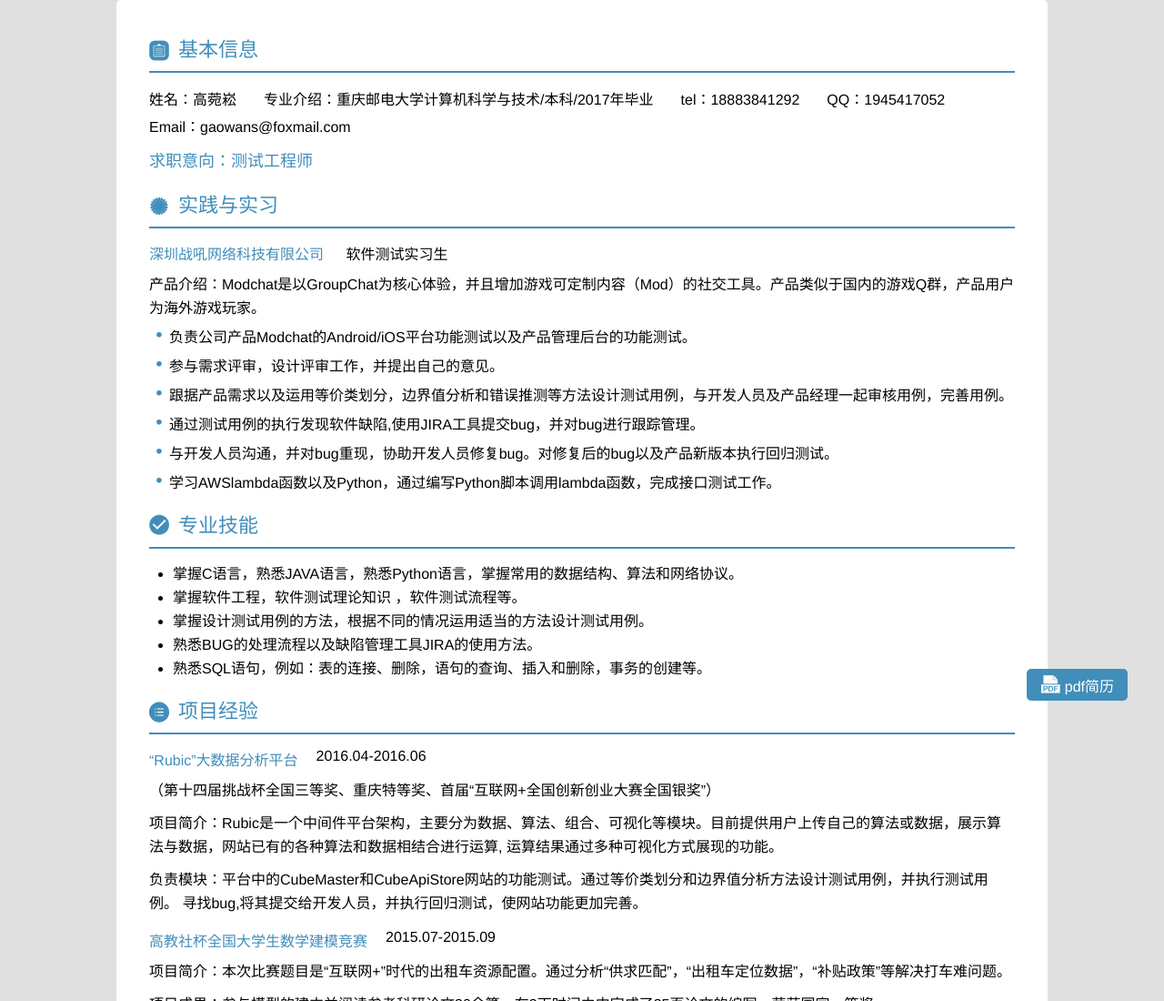
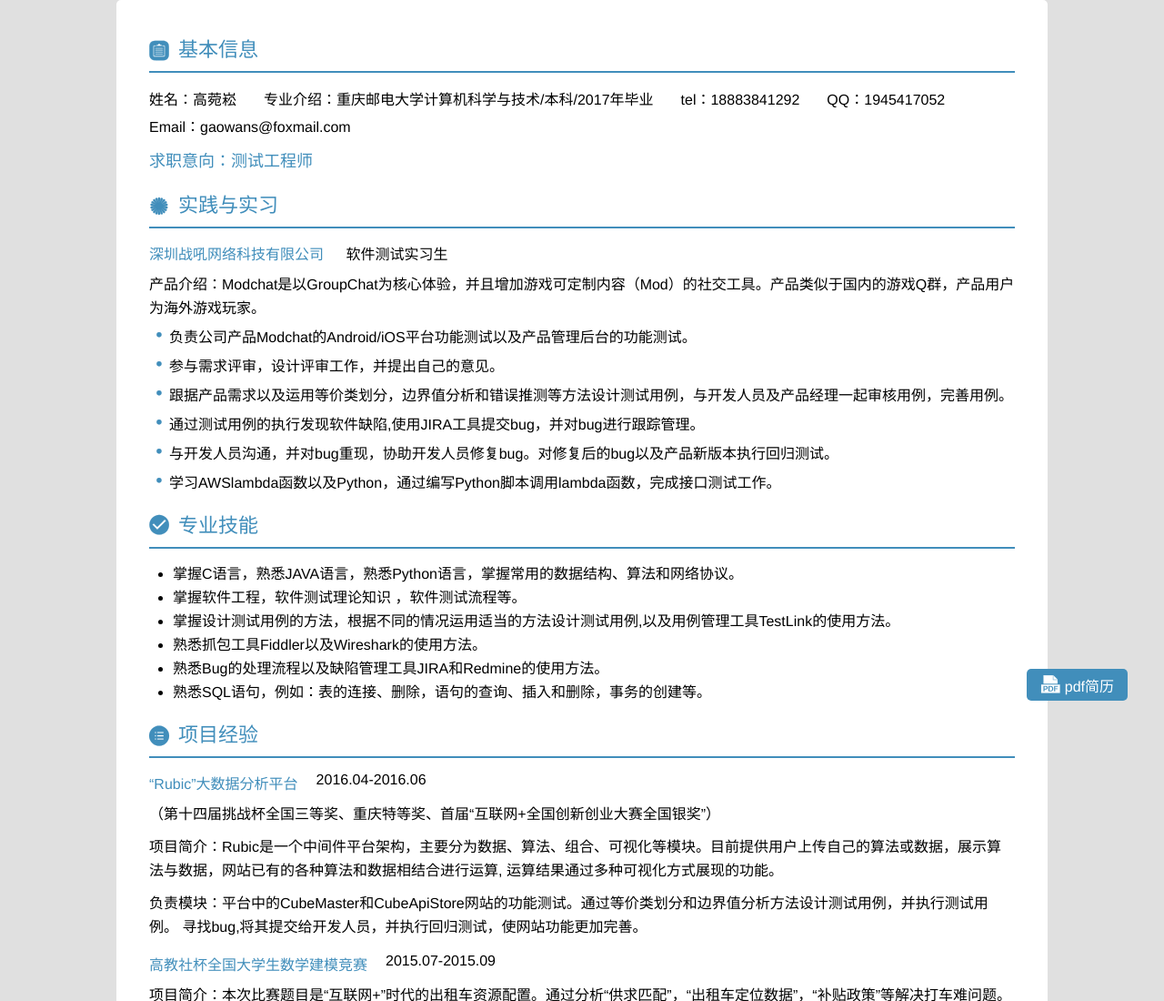
Before and after one commit to gaowansong/wans-1, a plain HTML site: page index.html in a window 1280 px wide. Shown: the top 1100 px of the page at 91% size. Drawn offline with Linux system fonts and the light colour scheme.

Commit message:
add skill

```diff
--- a/index.html
+++ b/index.html
@@ -66,8 +66,9 @@
 				<ul>
 					<li>掌握C语言，熟悉JAVA语言，熟悉Python语言，掌握常用的数据结构、算法和网络协议。</li>
 					<li>掌握软件工程，软件测试理论知识 ，软件测试流程等。</li>
-					<li>掌握设计测试用例的方法，根据不同的情况运用适当的方法设计测试用例。</li>
-					<li>熟悉BUG的处理流程以及缺陷管理工具JIRA的使用方法。</li>
+					<li>掌握设计测试用例的方法，根据不同的情况运用适当的方法设计测试用例,以及用例管理工具TestLink的使用方法。</li>
+					<li>熟悉抓包工具Fiddler以及Wireshark的使用方法。</li>
+					<li>熟悉Bug的处理流程以及缺陷管理工具JIRA和Redmine的使用方法。</li>
 					<li>熟悉SQL语句，例如：表的连接、删除，语句的查询、插入和删除，事务的创建等。</li>
 				</ul>
 			</div>
```
